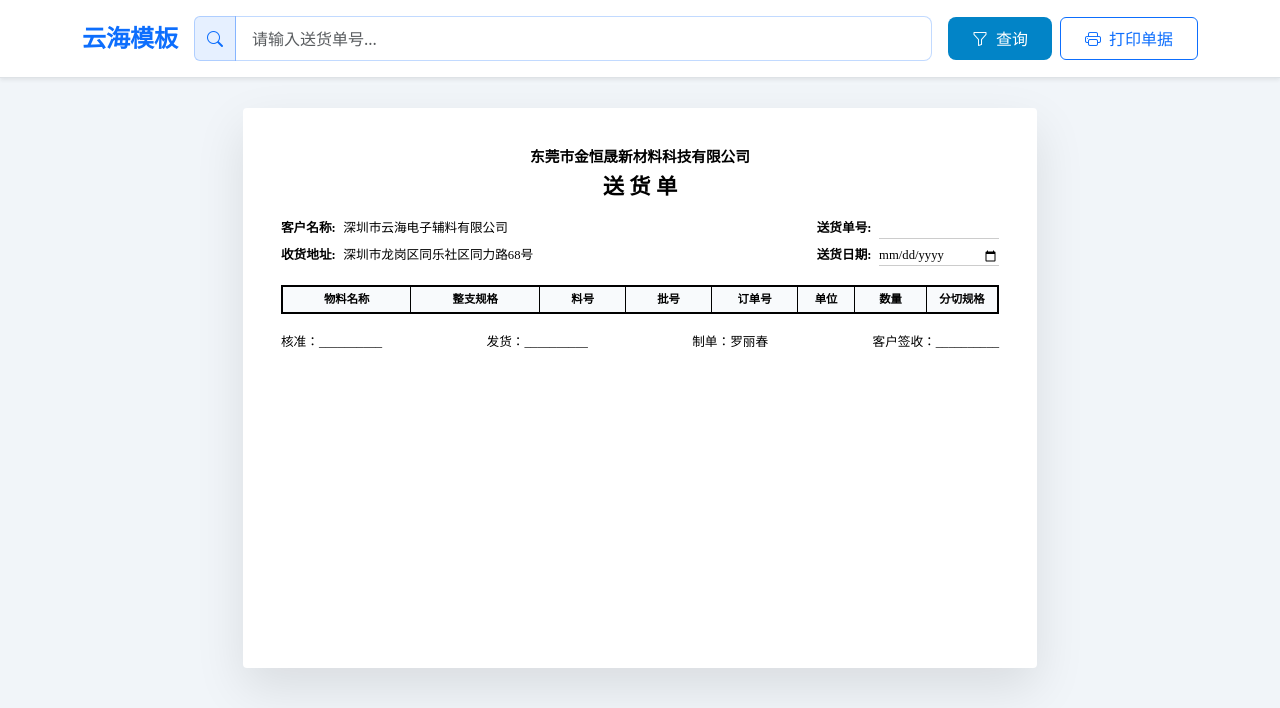
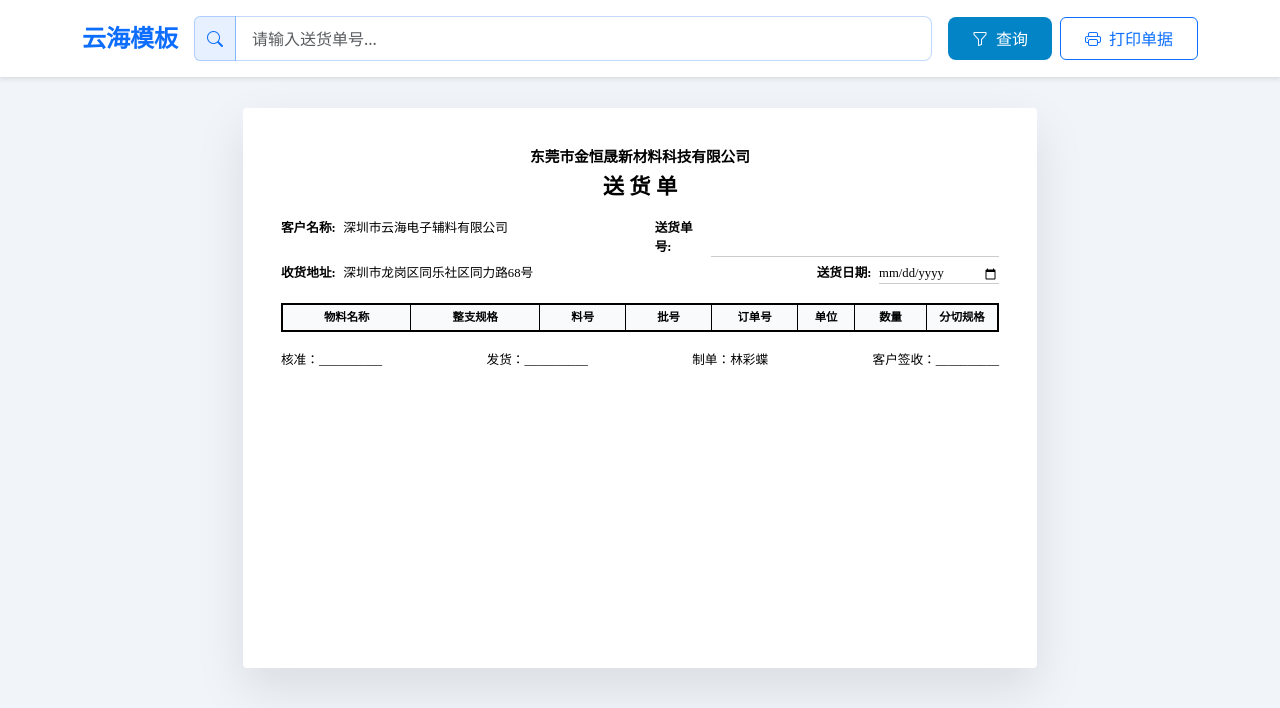
Before and after one commit to suhongbo2017/jhs-sys, a Flask app: page /yunHaiPrint in a window 1280 px wide. Shown: the part 67-775 px from the top of the page. Run offline with Flask 3, Linux system fonts and the light colour scheme; lists and menus that the app fills with data are empty; some libraries are stand-ins or nearby versions.

Commit message:
fix web print

```diff
--- a/templates/fengzhenchang.html
+++ b/templates/fengzhenchang.html
@@ -154,7 +154,7 @@
 
         <div class="doc-footer">
             <div class="sig-row">
-                <div>制单：罗丽春</div>
+                <div>制单：周越</div>
                 <div>核准：__________</div>
                 <div>客户签收：__________</div>
             </div>
--- a/templates/yunHaiPrint.html
+++ b/templates/yunHaiPrint.html
@@ -110,7 +110,7 @@
             </div>
             <div class="info-item justify-content-end">
                 <span class="info-label">送货单号:</span>
-                <input type="text" class="info-input" style="width: 120px" value="{{ data if data }}">
+                <input type="text" class="info-input" style="width: 320px" value="{{ data if data }}">
             </div>
             <div class="info-item">
                 <span class="info-label">收货地址:</span>
@@ -155,7 +155,7 @@
             <div class="sig-row">
                 <div>核准：__________</div>
                 <div>发货：__________</div>
-                <div>制单：罗丽春</div>
+                <div>制单：林彩蝶</div>
                 <div>客户签收：__________</div>
             </div>
         </div>
```
